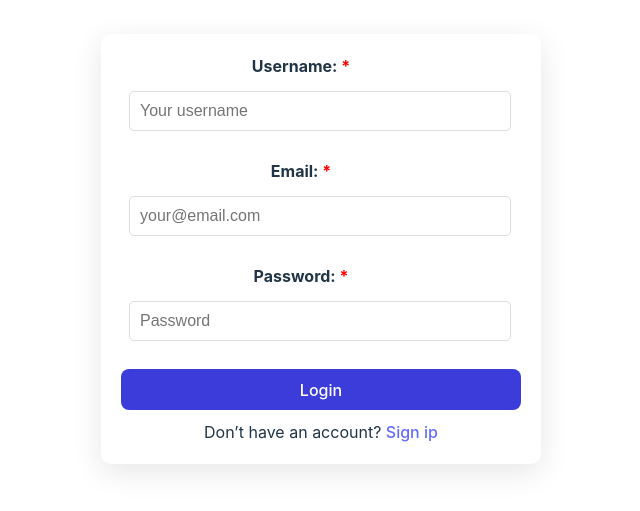
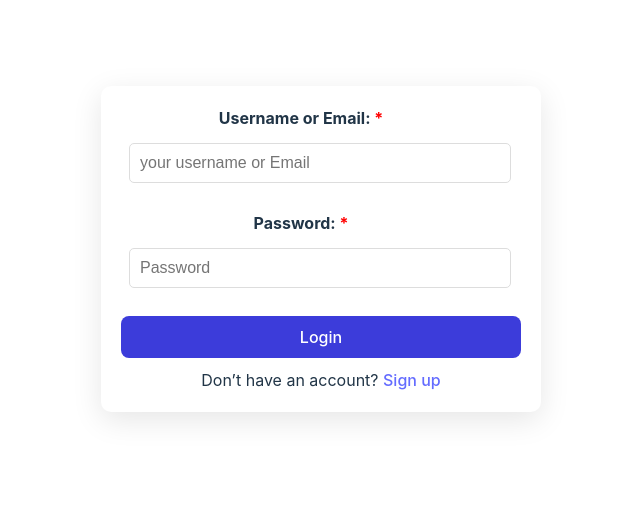
Before and after one commit to YuriaC/Onboarding-Pal, a React (Vite) app in the folder client/: page /auth/login in a window 1280 px wide. Shown: the part 151-662 px from the top of the page, without its empty margins (319-959 px from the left). Built offline with nearby package versions, Linux system fonts and the light colour scheme.

Commit message:
add redirect page

```diff
--- a/client/src/App.jsx
+++ b/client/src/App.jsx
@@ -1,7 +1,9 @@
 import './App.css'
 import { Onboarding, Housing, Login, Registration, HousingMgmt } from './pages'
 import {BrowserRouter, Routes, Route} from 'react-router-dom'
-import Auth from './components/Auth'
+import Auth from './components/Auth';
+import Guard from './components/Guard';
+import Redirect from './components/Redirect';
 
 
 
@@ -15,9 +17,15 @@ function App() {
             <Route path='login' element={<Login />} />
             <Route path="registration" element={<Registration />} />
           </Route>
-          <Route path="/" element={<Onboarding />} />
-          <Route path="/housingmgmt" element={<HousingMgmt />} />
-          <Route path="/housing" element={<Housing />} />
+
+          <Route element={<Guard />}>
+            <Route path="/" element={<Onboarding />} />
+            <Route path="/housingmgmt" element={<HousingMgmt />} />
+            <Route path="/housing" element={<Housing />} />
+          </Route>
+
+
+          <Route path="*" element={<Redirect />} />
         </Routes>
       </BrowserRouter>
   )
--- /dev/null
+++ b/client/src/components/Guard.jsx
@@ -0,0 +1,19 @@
+import React from 'react'
+import { Outlet, Navigate } from 'react-router-dom'
+const Guard = () => {
+    const token = localStorage.getItem('token');
+
+    React.useEffect(() => {
+    }, [])
+
+    return (
+        <>
+            {token ?
+                <Outlet />
+                :
+                <Navigate to={'/auth/login'} />}
+        </>
+    )
+}
+
+export default Guard
--- /dev/null
+++ b/client/src/components/Redirect.jsx
@@ -0,0 +1,10 @@
+import React from 'react'
+import { Navigate } from 'react-router-dom'
+
+const Redirect = () => {
+  return (
+    <Navigate to={'/'} />
+  )
+}
+
+export default Redirect
--- a/client/src/pages/Login.jsx
+++ b/client/src/pages/Login.jsx
@@ -9,26 +9,20 @@ const Login = () => {
     const navigate = useNavigate();
 
     const [form, setForm] = useState({
-        username: '',//
-        email: '',//
+        userInput: '',
         password: ''
     });
 
     const [formErrors, setFormErrors] = useState({
-        username: '',
-        email: '',
+        userInput: '',
         password: ''
     });
 
     const validatorForm = () => {
         let errors = {};
 
-        if (!validator.isLength(form.username, { min: 3, max: 15 })) {
-            errors.username = 'Username must be between 3 and 15 characters';
-        }
-
-        if (!validator.isEmail(form.email)) {
-            errors.email = 'Please enter a valid email';
+        if(!validator.isEmail(form.userInput) && !validator.isLength(form.userInput, { min: 3, max: 15 })){
+            errors.userInput = 'Username must be between 3 and 15 characters';
         }
 
         if (!validator.isStrongPassword(form.password, {
@@ -52,7 +46,8 @@ const Login = () => {
 
         if (validatorForm()) {
             //axios fetch
-            navigate('/')
+            localStorage.setItem('token', 'token');//fake authorication
+            navigate('/');
         }
     }
 
@@ -64,21 +59,12 @@ const Login = () => {
         <div className={`register-form ${isVisible ? 'visible' : ''}`}>
             <form>
                 <div className="form-group">
-                    <label htmlFor='username'>Username: <span className="required">*</span></label>
-                    <input type="text" required name="username" placeholder="Your username"
-                        value={form.username}
-                        onChange={(e) => { setForm({ ...form, username: e.target.value }) }}
+                    <label htmlFor='userInput'>Username or Email: <span className="required">*</span></label>
+                    <input type="text" required name="userInput" placeholder="your username or Email"
+                        value={form.email}
+                        onChange={(e) => { setForm({ ...form, userInput: e.target.value }) }}
                     />
-                    {formErrors.username && <p className="error">{formErrors.username}</p>}
-                </div>
-
-                <div className="form-group">
-                    <label htmlFor='email'>Email: <span className="required">*</span></label>
-                    <input type="email" required name="email" placeholder="your@email.com"
-                        value={form.email}
-                        onChange={(e) => { setForm({ ...form, email: e.target.value }) }}
-                    />
-                    {formErrors.email && <p className="error">{formErrors.email}</p>}
+                    {formErrors.userInput && <p className="error">{formErrors.userInput}</p>}
                 </div>
 
                 <div className="form-group">
@@ -97,7 +83,7 @@ const Login = () => {
 
                 <div className='registerButtonAndLink'>
                     <button type="submit" onClick={userLogin}>Login</button>
-                    <div>Don’t have an account? <NavLink to="/auth/registration">Sign ip</NavLink></div>
+                    <div>Don’t have an account? <NavLink to="/auth/registration">Sign up</NavLink></div>
                 </div>
             </form>
         </div>
--- a/client/src/pages/Onboarding.jsx
+++ b/client/src/pages/Onboarding.jsx
@@ -246,7 +246,7 @@ const Onboarding = () => {
                 <fieldset>
                     <legend>Emergency Contacts</legend>
                     {emergencyContacts.map((contact, index) => (
-                        <>
+                        <div key={contact.email}>
                             <label>First Name</label>
                             <input type='text' name='firstName' value={contact.firstName} onChange={(e) => handleEmContactChange(e, index)} required />
                             <label>Last Name</label>
@@ -263,7 +263,7 @@ const Onboarding = () => {
                                 <button onClick={(e) => removeEmergencyContact(e, index)}>Remove Contact</button>
                             }
                             <br />
-                        </>
+                        </div>
                     ))}
                     <button onClick={addEmergencyContact}>Add Contact</button>
                 </fieldset>
--- a/client/src/pages/Registration.jsx
+++ b/client/src/pages/Registration.jsx
@@ -57,7 +57,7 @@ const Registration = () => {
 
         if (validatorForm()) {
             //axios fetch
-            navigate('/')
+            navigate('/auth/login')
         }
     }
 
```
